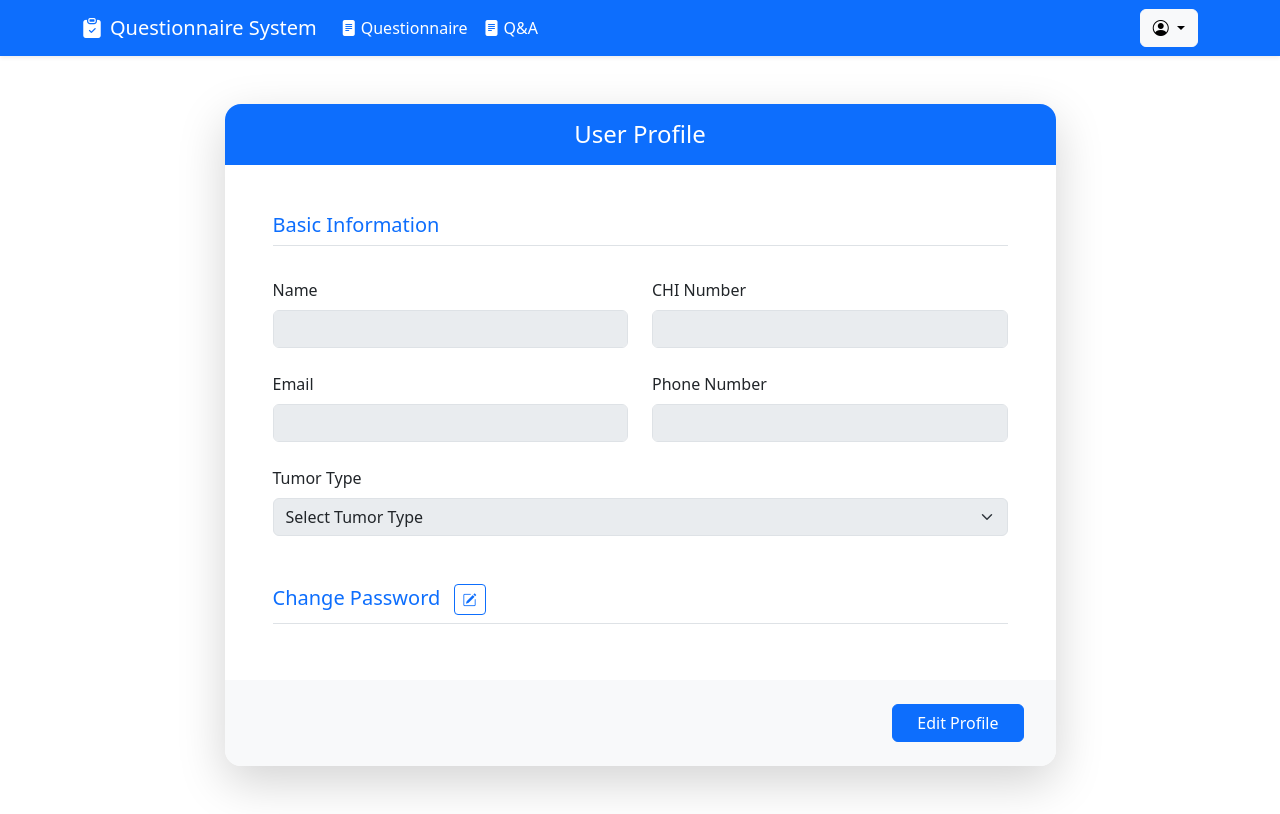
After one commit to haoxueling/NHS, a Flask app: template templates/user_profile.html in a window 1280 px wide. The commit adds this page. Run offline with Flask 3, Linux system fonts and the light colour scheme; the template is opened without the code that fills it, so the values that code supplies are empty; some libraries are stand-ins or nearby versions.

Commit message:
增加profile

```diff
--- a/app/routes/user_q.py
+++ b/app/routes/user_q.py
@@ -18,6 +18,7 @@ def my_questions():
 
     user_id = session['user_id']
     print(f"Debug: user_id from session is {user_id}") # 调试信息
+    user = User.query.get(user_id)
 
     if request.method == 'POST':
         title = request.form.get('title')
@@ -40,7 +41,7 @@ def my_questions():
     print(f"Debug: Found {len(questions)} questions for user {user_id}") # 调试信息
 
     # 禁用浏览器缓存的响应
-    resp = make_response(render_template('my_questions.html', questions=questions))
+    resp = make_response(render_template('my_questions.html', questions=questions, username=user.name, user_role=user.role))
     resp.headers['Cache-Control'] = 'no-cache, no-store, must-revalidate'
     resp.headers['Pragma'] = 'no-cache'
     resp.headers['Expires'] = '0'
--- a/templates/navbar.html
+++ b/templates/navbar.html
@@ -101,6 +101,15 @@
             <!-- 下拉菜单 -->
             <ul class="dropdown-menu dropdown-menu-end">
 
+              {% if user_role == 'user' %}
+              <li><a class="dropdown-item" href="{{ url_for('user.user_profile') }}">
+                <i class="bi bi-person me-2"></i>Profile
+              </a></li>
+              {% elif user_role == 'doctor' %}
+              <li><a class="dropdown-item" href="{{ url_for('doctor_ui.doctor_profile') }}">
+                <i class="bi bi-person me-2"></i>Profile
+              </a></li>
+              {% endif %}
               <li><a class="dropdown-item text-danger" href="/logout">
                 <i class="bi bi-box-arrow-right me-2"></i>Logout
               </a></li>
--- /dev/null
+++ b/templates/user_profile.html
@@ -0,0 +1,226 @@
+{% include "navbar.html" %}
+
+{% block content %}
+<div class="container my-5">
+    <div class="row justify-content-center">
+        <div class="col-md-9">
+            <div class="card shadow-lg border-0 rounded-4">
+                <div class="card-header bg-primary text-white border-0 rounded-top-4 py-3 text-center">
+                    <h4 class="mb-0">User Profile</h4>
+                </div>
+                <div class="card-body p-5">
+                    <form id="profile-form" method="POST" action="{{ url_for('user.user_profile') }}">
+                        <div class="row g-4">
+                            <div class="col-12">
+                                <h5 class="text-primary border-bottom pb-2">Basic Information</h5>
+                            </div>
+                            <div class="col-md-6">
+                                <label for="name" class="form-label">Name</label>
+                                <input type="text" class="form-control" id="name" value="{{ user.name }}" disabled>
+                            </div>
+                            <div class="col-md-6">
+                                <label for="chi_number" class="form-label">CHI Number</label>
+                                <input type="text" class="form-control" id="chi_number" value="{{ user.chi_number }}" disabled>
+                            </div>
+                            <div class="col-md-6">
+                                <label for="email" class="form-label">Email</label>
+                                <input type="email" class="form-control editable-field" id="email" name="email" value="{{ user.email }}" disabled>
+                            </div>
+                            <div class="col-md-6">
+                                <label for="phone" class="form-label">Phone Number</label>
+                                <input type="tel" class="form-control editable-field" id="phone" name="phone" value="{{ user.phone }}" disabled>
+                            </div>
+                            <div class="col-12">
+                                <label for="tumor_type_select" class="form-label">Tumor Type</label>
+                                <select class="form-select editable-field" id="tumor_type_select" name="tumor_type" disabled>
+                                    <option value="" {% if not user.tumor_type %}selected{% endif %}>Select Tumor Type</option>
+                                    <option value="Colorectal Team" {% if user.tumor_type == 'Colorectal Team' %}selected{% endif %}>Colorectal Team</option>
+                                    <option value="Stoma Care Team" {% if user.tumor_type == 'Stoma Care Team' %}selected{% endif %}>Stoma Care Team</option>
+                                    <option value="Upper GI Team" {% if user.tumor_type == 'Upper GI Team' %}selected{% endif %}>Upper GI Team</option>
+                                    <option value="Haematology Team" {% if user.tumor_type == 'Haematology Team' %}selected{% endif %}>Haematology Team</option>
+                                    <option value="Lung Team" {% if user.tumor_type == 'Lung Team' %}selected{% endif %}>Lung Team</option>
+                                    <option value="Breast Care Team" {% if user.tumor_type == 'Breast Care Team' %}selected{% endif %}>Breast Care Team</option>
+                                    <option value="Skin Team" {% if user.tumor_type == 'Skin Team' %}selected{% endif %}>Skin Team</option>
+                                    <option value="Head and Neck Team" {% if user.tumor_type == 'Head and Neck Team' %}selected{% endif %}>Head and Neck Team</option>
+                                    <option value="Gynaecology Team" {% if user.tumor_type == 'Gynaecology Team' %}selected{% endif %}>Gynaecology Team</option>
+                                    <option value="Chemotherapy Team" {% if user.tumor_type == 'Chemotherapy Team' %}selected{% endif %}>Chemotherapy Team</option>
+                                </select>
+                            </div>
+
+                            <div class="col-12 mt-5">
+                                <h5 class="text-primary border-bottom pb-2">
+                                    Change Password
+                                    <button type="button" class="btn btn-sm btn-outline-primary ms-2" id="toggle-password-btn">
+                                        <i class="bi bi-pencil-square"></i>
+                                    </button>
+                                </h5>
+                                <div id="password-section" class="row g-4 d-none">
+                                    <div class="col-md-12 position-relative">
+                                        <label for="old_password" class="form-label">Old Password</label>
+                                        <div class="input-group">
+                                            <input type="password" class="form-control password-field" id="old_password" name="old_password" disabled>
+                                            <button class="btn btn-outline-secondary toggle-password" type="button"><i class="bi bi-eye"></i></button>
+                                            <button class="btn btn-primary" type="button" id="verify-password-btn">Verify</button>
+                                        </div>
+                                        <div id="password-feedback" class="invalid-feedback d-none"></div>
+                                        <div id="password-success" class="valid-feedback d-none">Password Correct</div>
+                                    </div>
+                                    <div class="col-md-6 position-relative">
+                                        <label for="new_password" class="form-label">New Password</label>
+                                        <div class="input-group">
+                                            <input type="password" class="form-control password-field" id="new_password" name="new_password" disabled>
+                                            <button class="btn btn-outline-secondary toggle-password" type="button"><i class="bi bi-eye"></i></button>
+                                        </div>
+                                    </div>
+                                    <div class="col-md-6 position-relative">
+                                        <label for="confirm_password" class="form-label">Confirm New Password</label>
+                                        <div class="input-group">
+                                            <input type="password" class="form-control password-field" id="confirm_password" name="confirm_password" disabled>
+                                            <button class="btn btn-outline-secondary toggle-password" type="button"><i class="bi bi-eye"></i></button>
+                                        </div>
+                                    </div>
+                                </div>
+                            </div>
+                        </div>
+                    </form>
+                </div>
+                <div class="card-footer bg-light border-0 rounded-bottom-4 text-end p-4">
+                    <button type="button" id="edit-btn" class="btn btn-primary px-4 me-2">Edit Profile</button>
+                    <div id="action-buttons" class="d-none">
+                        <button type="button" id="cancel-btn" class="btn btn-secondary px-4 me-2">Cancel</button>
+                        <button type="submit" form="profile-form" class="btn btn-primary px-4">Save Changes</button>
+                    </div>
+                </div>
+            </div>
+        </div>
+    </div>
+</div>
+
+<script>
+    document.addEventListener('DOMContentLoaded', () => {
+        const editBtn = document.getElementById('edit-btn');
+        const cancelBtn = document.getElementById('cancel-btn');
+        const actionButtons = document.getElementById('action-buttons');
+        const editableFields = document.querySelectorAll('.editable-field');
+        const form = document.getElementById('profile-form');
+
+        // Password-related elements
+        const togglePasswordBtn = document.getElementById('toggle-password-btn');
+        const passwordSection = document.getElementById('password-section');
+        const verifyPasswordBtn = document.getElementById('verify-password-btn');
+        const oldPasswordInput = document.getElementById('old_password');
+        const newPasswordInput = document.getElementById('new_password');
+        const confirmPasswordInput = document.getElementById('confirm_password');
+        const passwordFeedback = document.getElementById('password-feedback');
+        const passwordSuccess = document.getElementById('password-success');
+        const passwordToggleButtons = document.querySelectorAll('.toggle-password');
+
+        const initialValues = {};
+        editableFields.forEach(field => {
+            initialValues[field.name] = field.value;
+        });
+
+        // Enable edit mode
+        function enableEditMode() {
+            editBtn.classList.add('d-none');
+            actionButtons.classList.remove('d-none');
+            editableFields.forEach(field => {
+                field.removeAttribute('disabled');
+            });
+        }
+
+        // Disable edit mode and restore initial values
+        function disableEditMode() {
+            editBtn.classList.remove('d-none');
+            actionButtons.classList.add('d-none');
+            editableFields.forEach(field => {
+                field.setAttribute('disabled', 'disabled');
+                field.value = initialValues[field.name];
+            });
+            // Clear and disable all password fields
+            resetPasswordSection();
+        }
+
+        // Reset password section
+        function resetPasswordSection() {
+            passwordSection.classList.add('d-none');
+            oldPasswordInput.value = '';
+            newPasswordInput.value = '';
+            confirmPasswordInput.value = '';
+            oldPasswordInput.setAttribute('disabled', 'disabled');
+            newPasswordInput.setAttribute('disabled', 'disabled');
+            confirmPasswordInput.setAttribute('disabled', 'disabled');
+            verifyPasswordBtn.classList.remove('d-none');
+            passwordFeedback.classList.add('d-none');
+            passwordSuccess.classList.add('d-none');
+        }
+
+        // Event listeners
+        editBtn.addEventListener('click', enableEditMode);
+        cancelBtn.addEventListener('click', disableEditMode);
+
+        // Show/hide password section
+        togglePasswordBtn.addEventListener('click', () => {
+            passwordSection.classList.toggle('d-none');
+            if (!passwordSection.classList.contains('d-none')) {
+                oldPasswordInput.removeAttribute('disabled');
+            } else {
+                resetPasswordSection();
+            }
+        });
+
+        // Password verification
+        verifyPasswordBtn.addEventListener('click', async () => {
+            const password = oldPasswordInput.value;
+            if (!password) {
+                passwordFeedback.textContent = 'Please enter old password';
+                passwordFeedback.classList.remove('d-none');
+                oldPasswordInput.classList.add('is-invalid');
+                return;
+            }
+
+            try {
+                const response = await fetch('{{ url_for("user.check_password") }}', {
+                    method: 'POST',
+                    headers: { 'Content-Type': 'application/json' },
+                    body: JSON.stringify({ password: password })
+                });
+
+                const result = await response.json();
+                if (result.success) {
+                    passwordSuccess.classList.remove('d-none');
+                    oldPasswordInput.classList.remove('is-invalid');
+                    oldPasswordInput.classList.add('is-valid');
+                    oldPasswordInput.setAttribute('disabled', 'disabled'); // Disable after successful verification
+                    verifyPasswordBtn.classList.add('d-none');
+                    newPasswordInput.removeAttribute('disabled');
+                    confirmPasswordInput.removeAttribute('disabled');
+                } else {
+                    passwordFeedback.textContent = result.message;
+                    passwordFeedback.classList.remove('d-none');
+                    oldPasswordInput.classList.add('is-invalid');
+                    oldPasswordInput.classList.remove('is-valid');
+                }
+            } catch (error) {
+                passwordFeedback.textContent = 'Verification failed, please try again later';
+                passwordFeedback.classList.remove('d-none');
+                oldPasswordInput.classList.add('is-invalid');
+            }
+        });
+
+        // Toggle password visibility
+        passwordToggleButtons.forEach(btn => {
+            btn.addEventListener('click', () => {
+                const input = btn.previousElementSibling;
+                if (input.type === 'password') {
+                    input.type = 'text';
+                    btn.innerHTML = '<i class="bi bi-eye-slash"></i>';
+                } else {
+                    input.type = 'password';
+                    btn.innerHTML = '<i class="bi bi-eye"></i>';
+                }
+            });
+        });
+    });
+</script>
+{% endblock %}
```
Also changed, not shown: app/routes/doctor_a.py (+6 -1 lines), app/routes/doctor_ui.py (+57 -3 lines), app/routes/statistics_routes.py (+8 -1 lines), app/routes/user.py (+58 -1 lines), templates/doctor_profile.html (added, +222 -0 lines).
